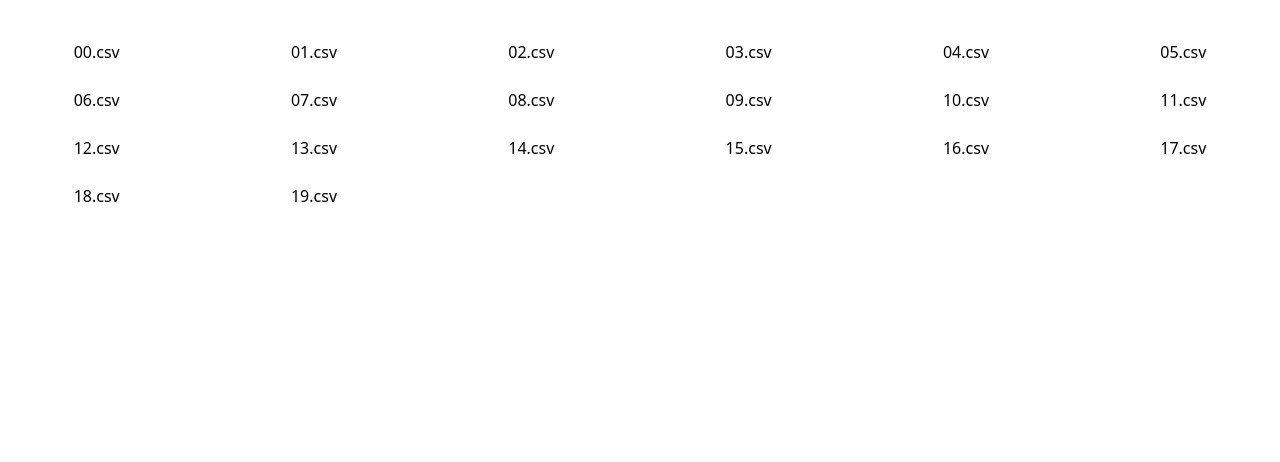
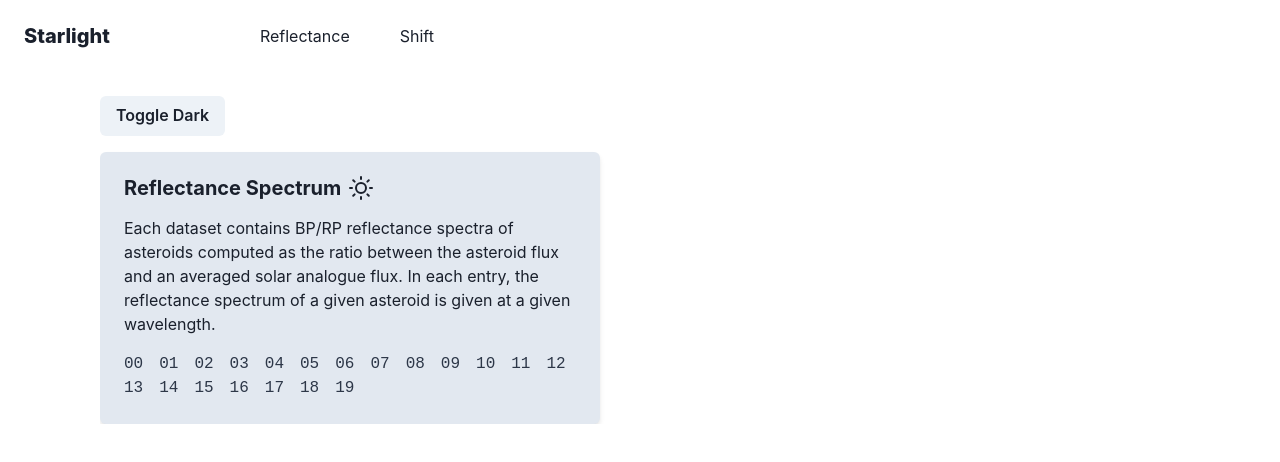
Before and after one commit to karthikbadam/starlight, a Next.js app: page / in a window 1280 px wide. Shown: the top 462 px of the page. Built offline with nearby package versions, Linux system fonts and the light colour scheme.

Commit message:
Page, Nav, and Card components for Landing Page

```diff
--- /dev/null
+++ b/components/Card.tsx
@@ -0,0 +1,53 @@
+
+import { Flex, Heading, Link, Stack, Text, useColorModeValue } from '@chakra-ui/react'
+import React from 'react'
+
+type NavItemProps = {
+  text: string
+  description?: string
+  active?: boolean
+  options: Array<{
+    href: string
+    text: string
+  }>
+  Icon?: React.ReactNode
+}
+
+const Card = ({ text, description, active, options, Icon }: NavItemProps) => {
+  const color = useColorModeValue('gray.700', 'gray.200')
+  const bg = useColorModeValue('gray.200', 'gray.700')
+
+  return (
+    <Stack
+      direction="column"
+      spacing={4}
+      bg={bg}
+      rounded="md"
+      maxW={500}
+      p={6}
+      boxShadow="md"
+    >
+      <Stack direction="row">
+        <Heading size="md">{text}</Heading>
+        {Icon}
+      </Stack>
+      <Text>{description}</Text>
+      <Flex
+        columnGap={4}
+        w="100%"
+        wrap="wrap"
+        fontSize="16px"
+        fontFamily="monospace"
+        color={color}
+      >
+        {options.map(({ href, text }) => (
+          <Link key={`o-${text}`} href={href}>
+            <Text>{text}</Text>
+          </Link>
+        ))}
+      </Flex>
+    </Stack>
+  )
+}
+
+export default Card
--- /dev/null
+++ b/components/Page.tsx
@@ -0,0 +1,56 @@
+import { Box, Heading, Stack, useColorModeValue } from '@chakra-ui/react'
+import Link from 'next/link'
+import React from 'react'
+
+type NavItemProps = {
+  text: string
+  href: string
+  active?: boolean
+}
+
+type Props = {
+  navOptions: Array<NavItemProps>
+  children?: React.ReactNode
+}
+
+const NavItem = ({ text, href, active }: NavItemProps) => {
+  const color = useColorModeValue('gray.600', 'gray.400')
+  return (
+    <Link href={href}>
+      <Box
+        cursor="pointer"
+        _hover={{
+          color,
+        }}
+      >
+        {text}
+      </Box>
+    </Link>
+  )
+}
+
+const Page: React.FC<Props> = ({ navOptions, children }) => {
+  return (
+    <Box w="100%">
+      <Box w="100%" h="80px" pb={4} position="sticky" top={0}>
+        <Stack direction="row" p={6} spacing="50px" alignItems="end">
+          <Box mr="100px">
+            <Link href={'/'}>
+              <Heading size="md" fontWeight={800} cursor="pointer">
+                Starlight
+              </Heading>
+            </Link>
+          </Box>
+          {navOptions.map((option) => (
+            <NavItem key={`nav-${option.text}`} {...option} />
+          ))}
+        </Stack>
+      </Box>
+      <Box maxW="1080px" h="calc(100% - 80px)" mx="auto" overflowY="scroll">
+        {children}
+      </Box>
+    </Box>
+  )
+}
+
+export default Page
--- a/package.json
+++ b/package.json
@@ -9,7 +9,12 @@
     "lint": "next lint"
   },
   "dependencies": {
+    "@chakra-ui/icons": "^2.0.10",
+    "@chakra-ui/react": "^2.3.2",
+    "@emotion/react": "^11.10.4",
+    "@emotion/styled": "^11.10.4",
     "csv-parser": "^3.0.0",
+    "framer-motion": "^6.5.1",
     "next": "12.1.6",
     "react": "18.1.0",
     "react-dom": "18.1.0",
--- a/pages/_app.tsx
+++ b/pages/_app.tsx
@@ -1,8 +1,30 @@
 import '../styles/globals.css'
 import type { AppProps } from 'next/app'
+import { ChakraProvider } from '@chakra-ui/react'
+import theme from '../theme'
+import Page from '../components/Page'
+
+const NAV_OPTIONS = [
+  {
+    text: 'Reflectance',
+    href: '/reflectance',
+    active: false,
+  },
+  {
+    text: 'Shift',
+    href: '/shift',
+    active: false,
+  },
+]
 
 function MyApp({ Component, pageProps }: AppProps) {
-  return <Component {...pageProps} />
+  return (
+    <ChakraProvider theme={theme}>
+      <Page navOptions={NAV_OPTIONS}>
+        <Component {...pageProps} />
+      </Page>
+    </ChakraProvider>
+  )
 }
 
 export default MyApp
--- /dev/null
+++ b/pages/_document.tsx
@@ -0,0 +1,18 @@
+import { ColorModeScript } from '@chakra-ui/react'
+import NextDocument, { Html, Head, Main, NextScript } from 'next/document'
+import theme from '../theme'
+
+export default class Document extends NextDocument {
+  render() {
+    return (
+      <Html lang="en">
+        <Head />
+        <body>
+          <ColorModeScript initialColorMode={theme.config.initialColorMode} />
+          <Main />
+          <NextScript />
+        </body>
+      </Html>
+    )
+  }
+}
--- a/pages/index.tsx
+++ b/pages/index.tsx
@@ -1,20 +1,38 @@
+import { Box, Button, Flex, useColorMode } from '@chakra-ui/react'
 import type { NextPage } from 'next'
-import Link from 'next/link'
+import Card from '../components/Card'
+import { SunIcon } from '@chakra-ui/icons'
+
+const CARD_OPTIONS = [
+  {
+    text: 'Reflectance Spectrum',
+    description:
+      'Each dataset contains BP/RP reflectance spectra of asteroids computed as the ratio between the asteroid flux and an averaged solar analogue flux. In each entry, the reflectance spectrum of a given asteroid is given at a given wavelength.',
+    active: false,
+    options: Array.from(Array(20).keys())
+      .map((index) => (index < 10 ? `0${index}` : `${index}`))
+      .map((id) => ({
+        text: `${id}`,
+        href: `/reflectance/${id}`,
+      })),
+    Icon: <SunIcon w={6} h={6} />
+  },
+]
 
 const Home: NextPage = () => {
-  const data = Array.from(Array(20).keys()).map((index) =>
-    index < 10 ? `0${index}` : `${index}`
-  )
+  const { colorMode, toggleColorMode } = useColorMode()
+
   return (
-    <div className="grid grid-cols-6 gap-6 justify-items-center mt-10">
-      {data.map(id => (
-        <div key={id}>
-          <Link href="/reflectance/[id]" as={`/reflectance/${id}`}>
-            {`${id}.csv`}
-          </Link>
-        </div>
-      ))}
-    </div>
+    <Box>
+      <Button onClick={toggleColorMode} my={4}>
+        Toggle {colorMode === 'light' ? 'Dark' : 'Light'}
+      </Button>
+      <Flex direction="row" wrap="wrap" gap="4">
+        {CARD_OPTIONS.map((d) => (
+          <Card key={`card-${d.text}`} {...d}></Card>
+        ))}
+      </Flex>
+    </Box>
   )
 }
 
--- a/pages/reflectance/[id].tsx
+++ b/pages/reflectance/[id].tsx
@@ -1,9 +1,21 @@
+import { Box, Code } from '@chakra-ui/react'
 import { useRouter } from 'next/router'
 import useSwr from 'swr'
+import {
+  Table,
+  Thead,
+  Tbody,
+  Tfoot,
+  Tr,
+  Th,
+  Td,
+  TableCaption,
+  TableContainer,
+} from '@chakra-ui/react'
 
 const fetcher = (url: string) => fetch(url).then((res) => res.json())
 
-export default function UserPage() {
+export default function ReflectancePage() {
   const router = useRouter()
   const { data, error } = useSwr(
     router.query.id ? `/api/reflectance/?id=${router.query.id}` : null,
@@ -11,7 +23,36 @@ export default function UserPage() {
   )
 
   if (error) return <div>Failed to load user</div>
-  if (!data ) return <div>Loading...</div>
+  if (!data) return <div>Loading...</div>
+  if (data.length === 0) return <div>No data to show</div>
 
-  return <div>{JSON.stringify(data.slice(0, 10))}</div>
+  const columns = Object.keys(data[0])
+  return (
+    <Box>
+      <TableContainer>
+        <Table size="sm">
+          <Thead>
+            <Tr>
+              {columns.map((c, i) => (
+                <Th key={`header${i}`} isNumeric={!isNaN(data[0][c])}>
+                  {c}
+                </Th>
+              ))}
+            </Tr>
+          </Thead>
+          <Tbody>
+            {data.slice(0, 20).map((d: any, i: number) => (
+              <Tr key={`d-${i}`}>
+                {columns.map((c) => (
+                  <Td key={`d-col-${c}`} isNumeric={!isNaN(d[c])}>
+                    {d[c]}
+                  </Td>
+                ))}
+              </Tr>
+            ))}
+          </Tbody>
+        </Table>
+      </TableContainer>
+    </Box>
+  )
 }
--- /dev/null
+++ b/theme/index.ts
@@ -0,0 +1,8 @@
+import { extendTheme } from '@chakra-ui/react'
+
+const theme = extendTheme({
+  initialColorMode: 'dark',
+  useSystemColorMode: false,
+})
+
+export default theme
```
Also changed, not shown: 2 other files (tests, documents, lock files or other folders).
